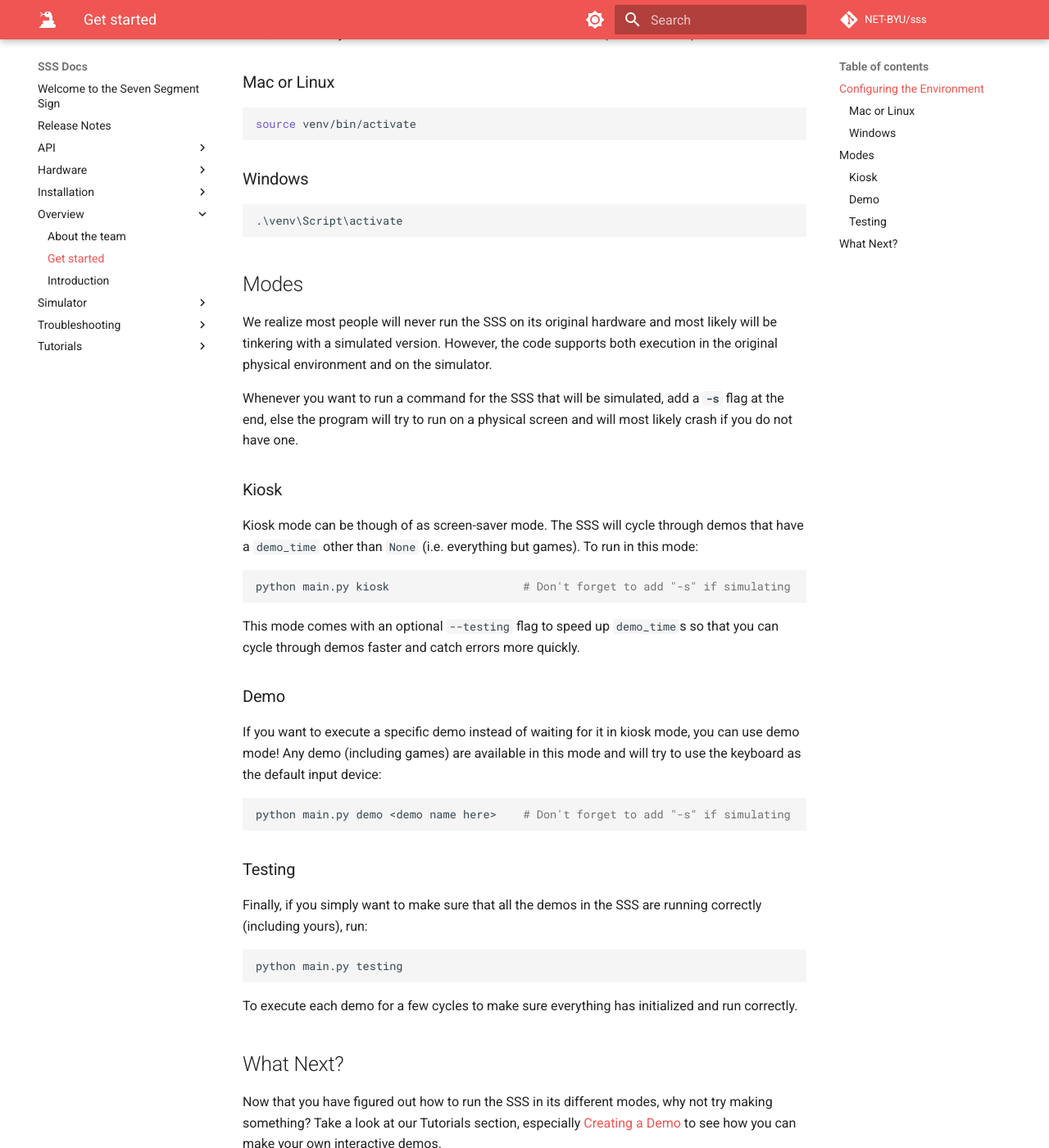
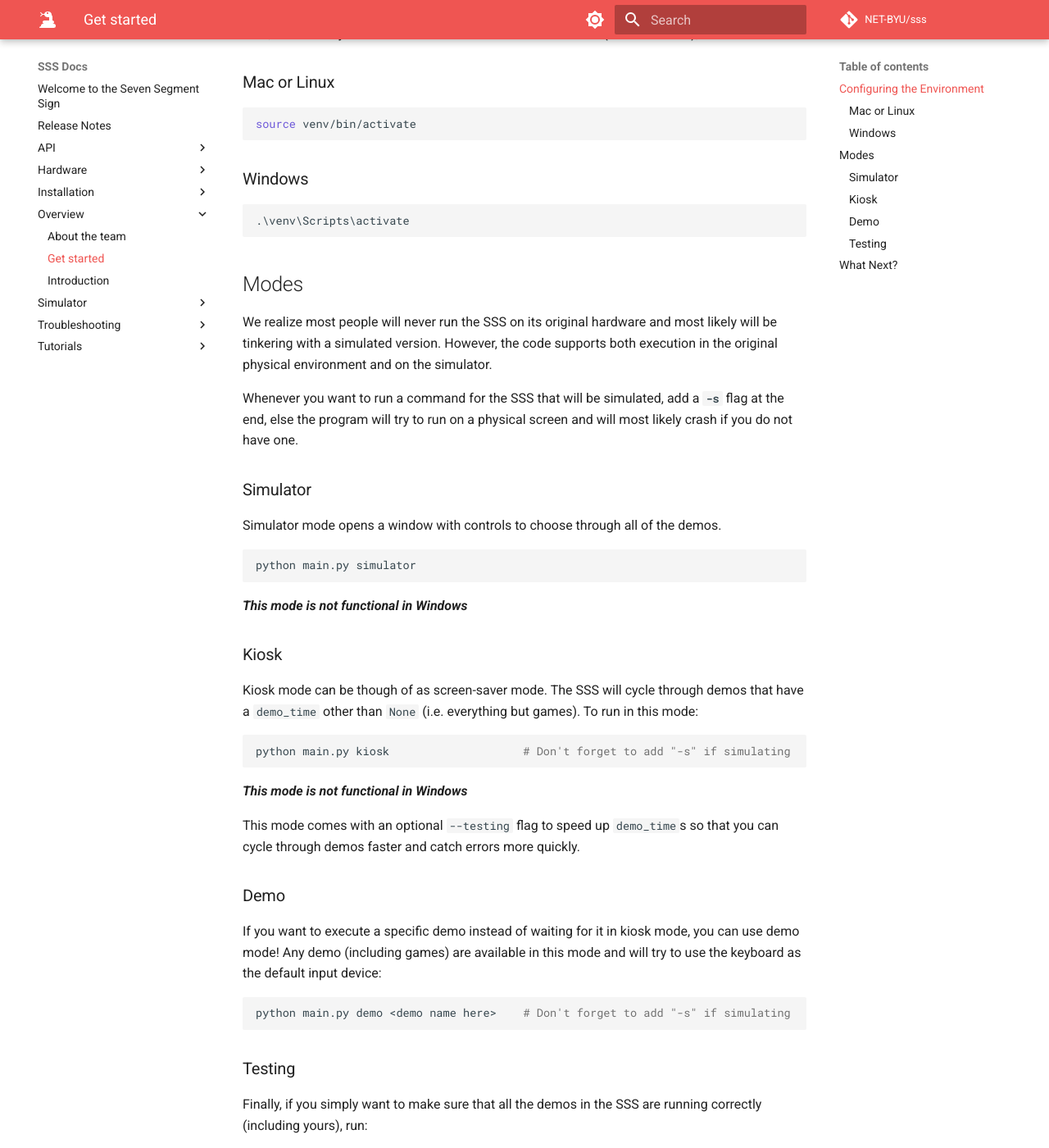
Before and after one commit to NET-BYU/sss, an MkDocs documentation site: the page built from docs/Overview/Get started.md, in a window 1280 px wide and 1400 px high, scrolled down 438 px. Shown: the whole window at 82% size. Built offline with MkDocs 1.6.1 and Material for MkDocs 9.7.7, drawn with Linux system fonts in a browser that asks for light colours; comment, search, counter and statistics services are not loaded; some of the changed text lies outside the part shown.

Commit message:
Windows notes

````diff
--- a/docs/Overview/Get started.md
+++ b/docs/Overview/Get started.md
@@ -12,7 +12,7 @@ source venv/bin/activate
 
 ### Windows
 ```cmd
-.\venv\Script\activate
+.\venv\Scripts\activate
 ```
 
 ## Modes
@@ -20,12 +20,24 @@ We realize most people will never run the SSS on its original hardware and most
 
 Whenever you want to run a command for the SSS that will be simulated, add a **`-s`** flag at the end, else the program will try to run on a physical screen and will most likely crash if you do not have one.
 
+### Simulator
+Simulator mode opens a window with controls to choose through all of the demos.
+
+```bash
+python main.py simulator
+```
+
+**_This mode is not functional in Windows_**
+
 ### Kiosk
 Kiosk mode can be though of as screen-saver mode. The SSS will cycle through demos that have a `demo_time` other than `None` (i.e. everything but games). To run in this mode:
 
 ```bash
 python main.py kiosk                    # Don't forget to add "-s" if simulating
 ```
+
+**_This mode is not functional in Windows_**
+
 
 This mode comes with an optional `--testing` flag to speed up `demo_time`s so that you can cycle through demos faster and catch errors more quickly.
 
@@ -43,6 +55,8 @@ Finally, if you simply want to make sure that all the demos in the SSS are runni
 python main.py testing
 ```
 
+**_This mode is not functional in Windows_**
+
 To execute each demo for a few cycles to make sure everything has initialized and run correctly.
 
 ## What Next?
````
Also changed, not shown: docs/Installation/Install SSS on Windows.md (+3 -0 lines).
